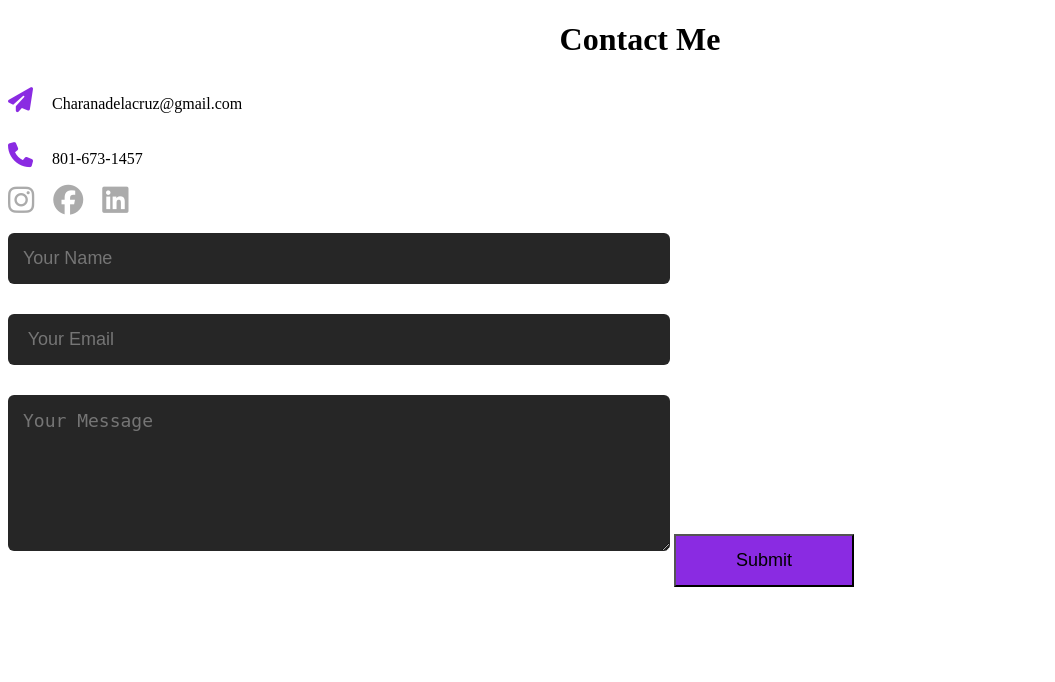
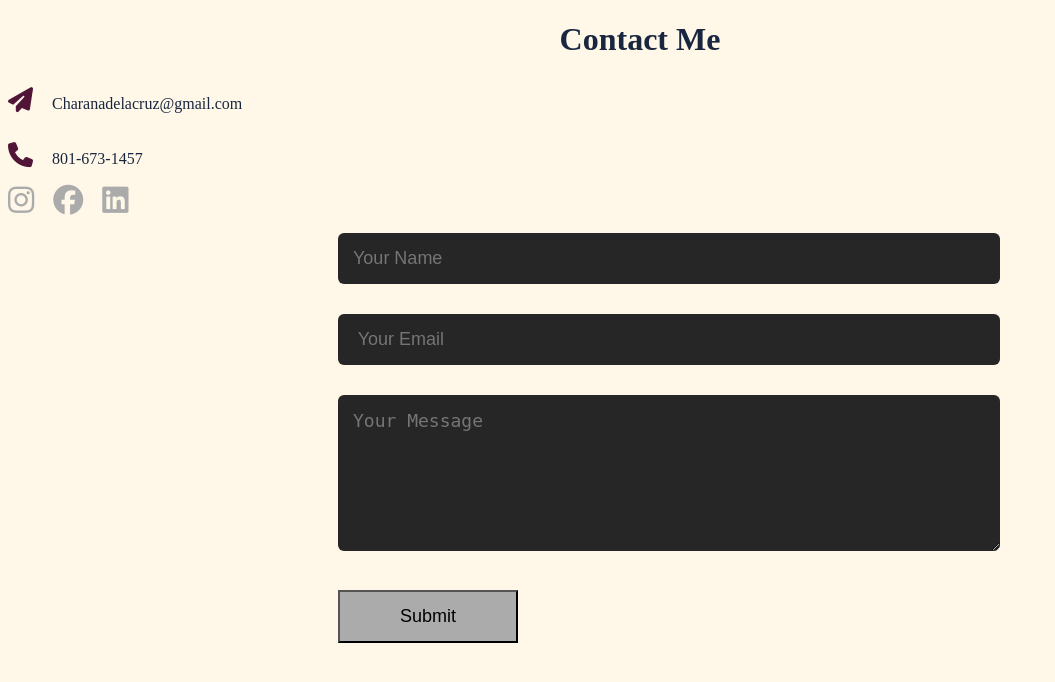
Before and after one commit to omaroaalj/client-project-money-team, a Django app: page /about/ in a window 1280 px wide; the page is wider, and only the part inside the window is pictured. Shown: the top 682 px of that part, without its empty margins (0-1055 px from the left). Run offline with Django 5.2, Linux system fonts and the light colour scheme; some libraries are stand-ins or nearby versions.

Commit message:
updated contact

```diff
--- a/financeWebApp/financeWebsite/static/financeWebsite/contact.css
+++ b/financeWebApp/financeWebsite/static/financeWebsite/contact.css
@@ -1,3 +1,11 @@
+html {
+    color: #19263F;
+}
+
+body {
+    background-color: #FFF8E8;
+}
+
 .contact-left {
     flex-basis: 35%;
 }
@@ -12,7 +20,7 @@
 }
 
 .contact-left p i {
-    color: blueviolet;
+    color: #501537;
     margin-right: 15px;
     font-size: 25px;
 }
@@ -31,13 +39,15 @@
 }
 
 .social-icons a:hover {
-    color: blueviolet;
+    color: #501537;
     transform: translateY(-5px);
 }
 
 .btn.btn2 {
     display: inline-block;
-    background: blueviolet;
+    background: #ababab;
+    margin-left: 330px;
+
 }
 
 .contact-right form {
@@ -50,7 +60,7 @@ form input, form textarea {
     outline: none;
     background: #262626;
     padding: 15px;
-    margin: 15px 0;
+    margin: 15px 330px;
     color: #fff;
     font-size: 18px;
     border-radius: 6px;
@@ -65,18 +75,19 @@ form .btn2 {
 
 .copyright i {
     font-size: 10px;
-    color: blueviolet;
+    color: #501537;
 }
 
 .copyright {
     width: 100%;
     text-align: center;
     padding: 25px 0;
-    background: #262626;
+    background: #fff;
     font-weight: 300;
     margin-top: 20px;
 }
 
 .contact-left h1 {
     text-align: center;
+    color: #19263F;
 }
--- a/financeWebApp/financeWebsite/templates/financeWebsite/contact.html
+++ b/financeWebApp/financeWebsite/templates/financeWebsite/contact.html
@@ -10,7 +10,6 @@
     <script src="https://kit.fontawesome.com/4e5c25ee1a.js" crossorigin="anonymous"></script>
 </head>
 <body>
-
     <div id="contact">
     <div class="container">
         <div class="row">
```
